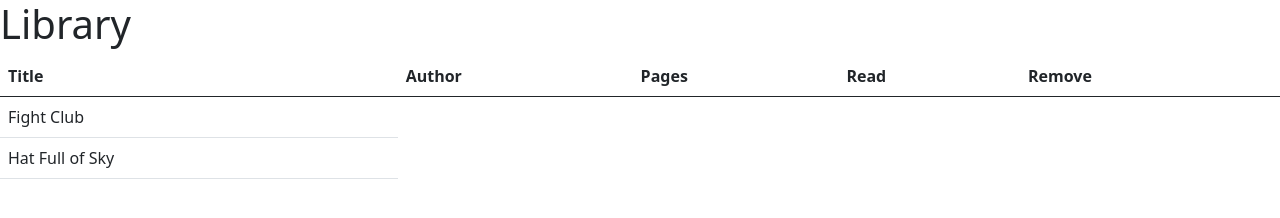
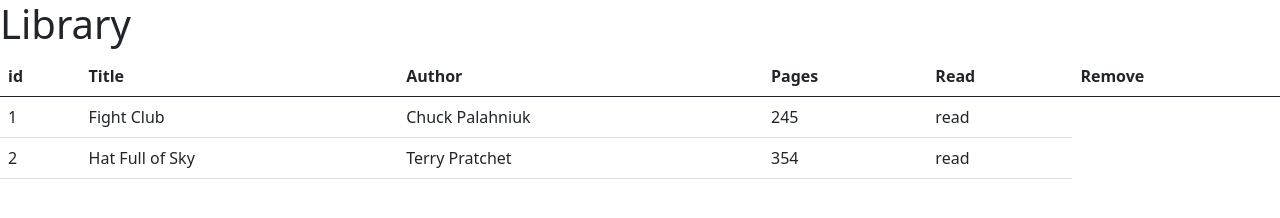
Before and after one commit to JohnHernCode/JavaScript-Library-Project, a plain HTML site: page index.html in a window 1280 px wide. Drawn offline with nearby package versions, Linux system fonts and the light colour scheme.

Commit message:
create table to show books info

```diff
--- a/index.html
+++ b/index.html
@@ -1,17 +1,30 @@
 <!DOCTYPE html>
 <html lang="en">
-
   <head>
     <meta charset="UTF-8" />
     <meta http-equiv="X-UA-Compatible" content="IE=edge" />
     <title>Microverse Library Project</title>
-  <meta name="description" content="microverse library in JavaScript" />
-  <meta name="viewport" content="width=device-width, initial-scale=1" />
+    <meta
+      name="description"
+      content="microverse library in JavaScript"
+    />
+    <meta
+      name="viewport"
+      content="width=device-width, initial-scale=1"
+    />
     <link rel="stylesheet" href="css/main.css" />
-  <link href="https://cdn.jsdelivr.net/npm/bootstrap@5.0.0-beta3/dist/css/bootstrap.min.css" rel="stylesheet"
-    integrity="sha384-eOJMYsd53ii+scO/bJGFsiCZc+5NDVN2yr8+0RDqr0Ql0h+rP48ckxlpbzKgwra6" crossorigin="anonymous" />
-  <link rel="stylesheet" href="https://use.fontawesome.com/releases/v5.15.3/css/all.css"
-    integrity="sha384-SZXxX4whJ79/gErwcOYf+zWLeJdY/qpuqC4cAa9rOGUstPomtqpuNWT9wdPEn2fk" crossorigin="anonymous" />
+    <link
+      href="https://cdn.jsdelivr.net/npm/bootstrap@5.0.0-beta3/dist/css/bootstrap.min.css"
+      rel="stylesheet"
+      integrity="sha384-eOJMYsd53ii+scO/bJGFsiCZc+5NDVN2yr8+0RDqr0Ql0h+rP48ckxlpbzKgwra6"
+      crossorigin="anonymous"
+    />
+    <link
+      rel="stylesheet"
+      href="https://use.fontawesome.com/releases/v5.15.3/css/all.css"
+      integrity="sha384-SZXxX4whJ79/gErwcOYf+zWLeJdY/qpuqC4cAa9rOGUstPomtqpuNWT9wdPEn2fk"
+      crossorigin="anonymous"
+    />
   </head>
 
   <body>
@@ -19,7 +32,7 @@
     <table class="table">
       <thead>
         <tr>
-        <!-- <th scope="col">#</th> -->
+          <th scope="col">id</th>
           <th scope="col">Title</th>
           <th scope="col">Author</th>
           <th scope="col">Pages</th>
@@ -32,5 +45,4 @@
 
     <script src="js/main.js"></script>
   </body>
-
 </html>
--- a/js/main.js
+++ b/js/main.js
@@ -1,28 +1,29 @@
 const tableBody = document.querySelector('.table-body');
-console.log('hello');
 
 let myLibrary = [
   {
+    id: 1,
     title: 'Fight Club',
     author: 'Chuck Palahniuk',
     pages: 245,
-    read: 'read',
+    bookStatus: 'read',
   },
   {
+    id: 2,
     title: 'Hat Full of Sky',
     author: 'Terry Pratchet',
     pages: 354,
-    read: 'read',
+    bookStatus: 'read',
   },
 ];
 
-function Book(title, author, pages, read) {
+function Book(title, author, pages, bookStatus) {
   this.title = title;
   this.author = author;
   this.pages = pages;
-  this.read = read;
+  this.bookStatus = bookStatus;
   this.info = function () {
-    return `${title} by ${author}, ${pages}, ${read}`;
+    return `${title} by ${author}, ${pages}, ${bookStatus}`;
   };
 }
 
@@ -33,9 +34,21 @@ function addBookToLibrary() {
 function showBooks(arr) {
   for (let i = 0; i < arr.length; i++) {
     let row = document.createElement('tr');
-    let col = document.createElement('td');
-    col.innerHTML = `${arr[i].title}`;
-    row.appendChild(col);
+    let id = document.createElement('td');
+    let title = document.createElement('td');
+    let author = document.createElement('td');
+    let pages = document.createElement('td');
+    let bookStatus = document.createElement('td');
+    id.innerHTML = `${arr[i].id}`;
+    title.innerHTML = `${arr[i].title}`;
+    author.innerHTML = `${arr[i].author}`;
+    pages.innerHTML = `${arr[i].pages}`;
+    bookStatus.innerHTML = `${arr[i].bookStatus}`;
+    row.appendChild(id);
+    row.appendChild(title);
+    row.appendChild(author);
+    row.appendChild(pages);
+    row.appendChild(bookStatus);
     tableBody.appendChild(row);
   }
 }
```
Lines whose indentation alone changed are shown as unchanged.
